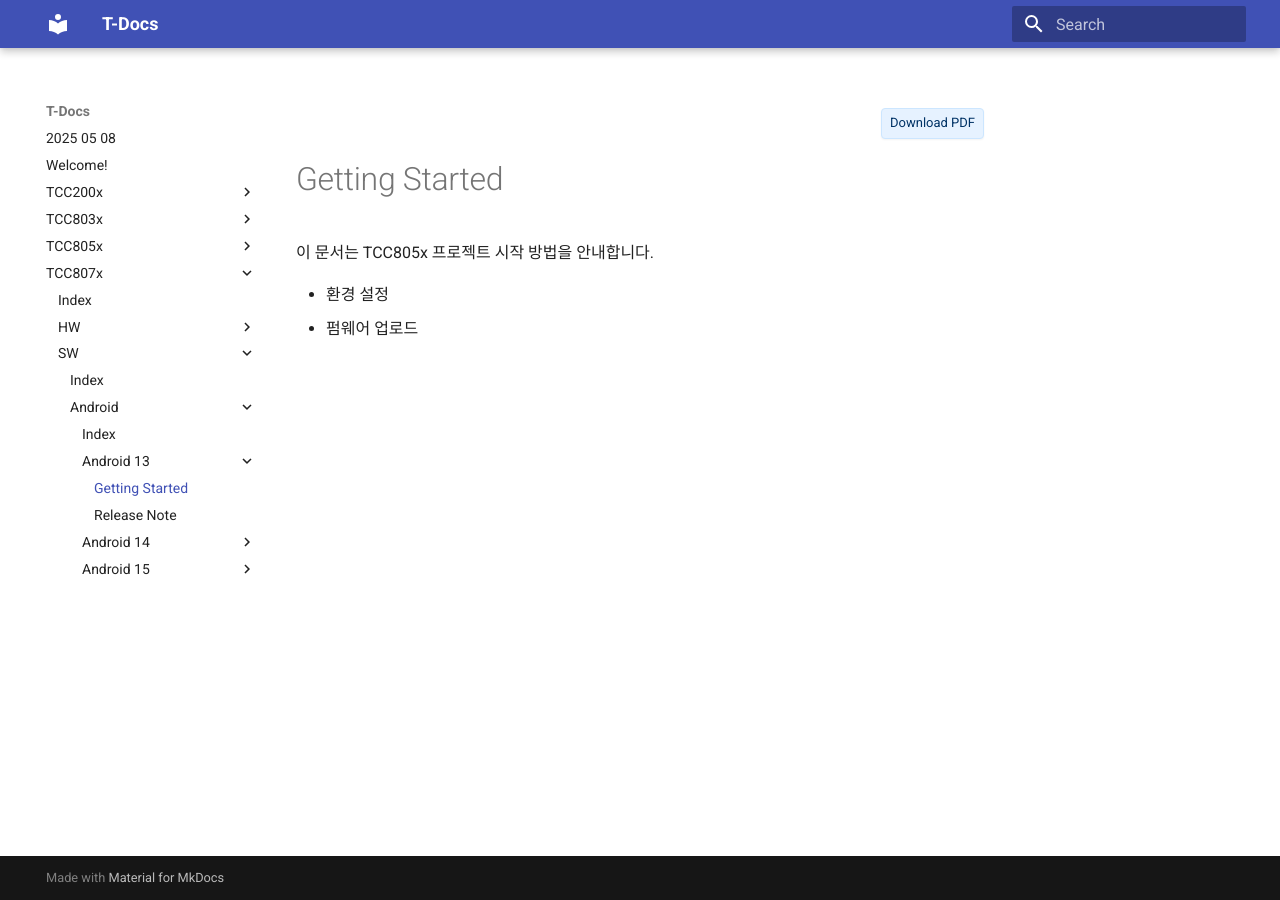
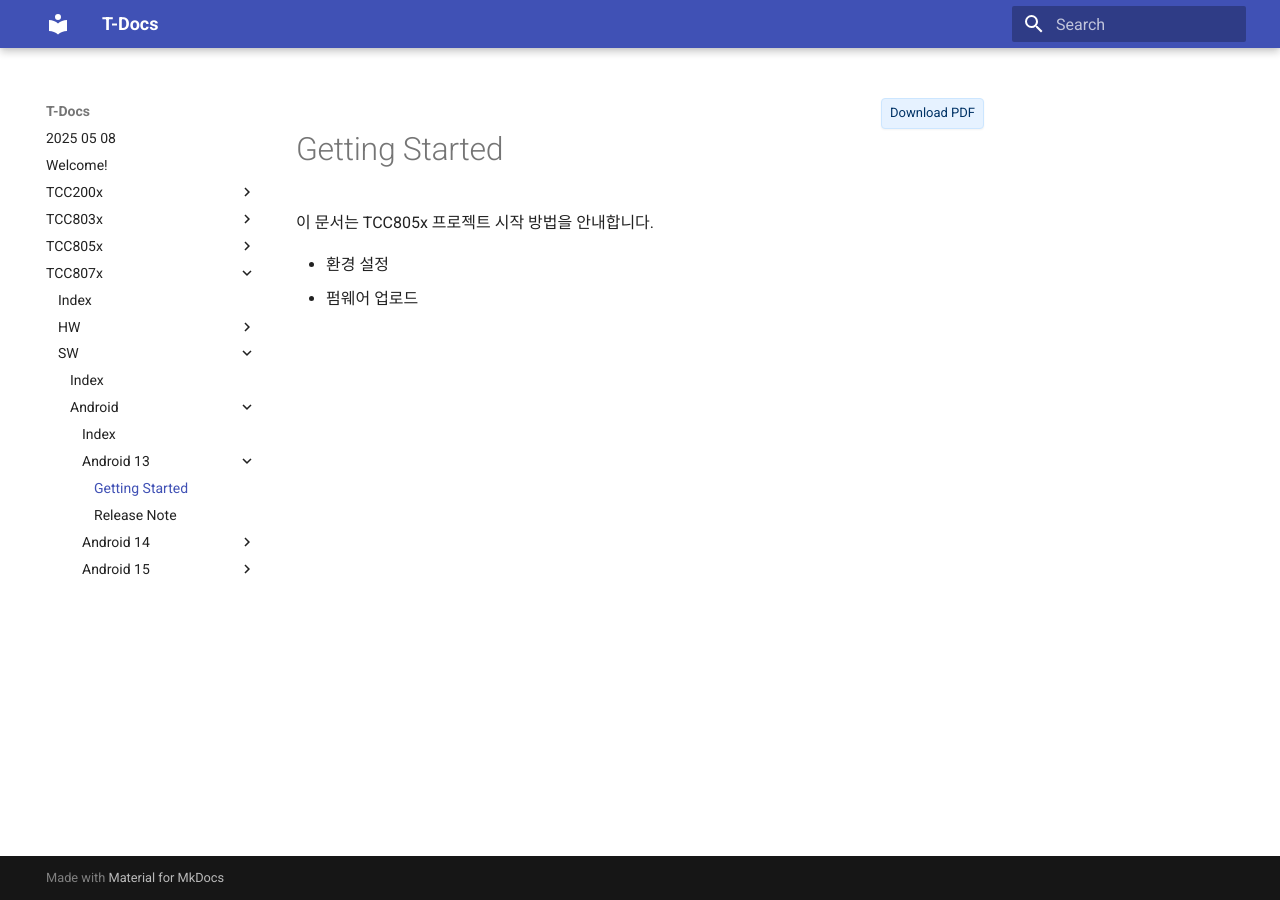
Before and after one commit to Ye-Eun-Kang/telechips-docs, an MkDocs documentation site: the page built from docs/TCC807x/SW/Android/Android 13/getting-started.md, in a window 1280 px wide. Built offline with MkDocs 1.6.1 and Material for MkDocs 9.7.7, drawn with Linux system fonts in a browser that asks for light colours.

Commit message:
Update getting-started.md

```diff
--- a/docs/TCC807x/SW/Android/Android 13/getting-started.md
+++ b/docs/TCC807x/SW/Android/Android 13/getting-started.md
@@ -4,17 +4,15 @@
 sidebar_label: Getting Started
 ---
 
-<div style="display: flex; justify-content: flex-end; margin-top: 0.5rem; margin-bottom: 1rem;">
+<div align="right">
   <a
     href="https://telechips-r2-cdn.ye-eun-kang.workers.dev/Android%2013%20SDK-Getting%20Started%20for%20TCC807x%20V0.40%5BA%5D.pdf"
     download
     style="display: inline-block; background-color: #e6f2ff; color: #003366; border: 1px solid #cce6ff; border-radius: 4px; font-size: 13px; font-weight: 500; text-decoration: none; padding: 4px 8px; white-space: nowrap; box-shadow: 0 1px 2px rgba(0,0,0,0.05);"
   >
-   Download PDF
+    Download PDF
   </a>
 </div>
-
-
 
 
 # Getting Started
```
